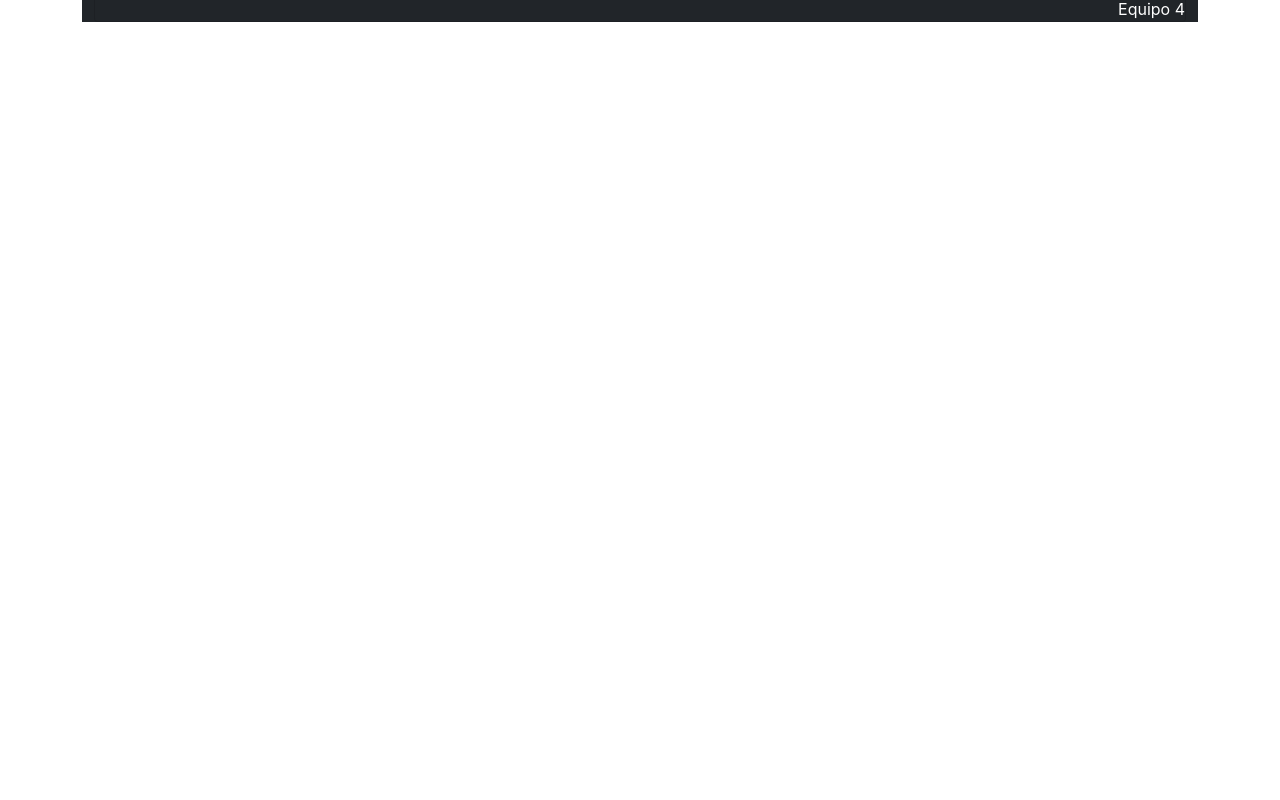
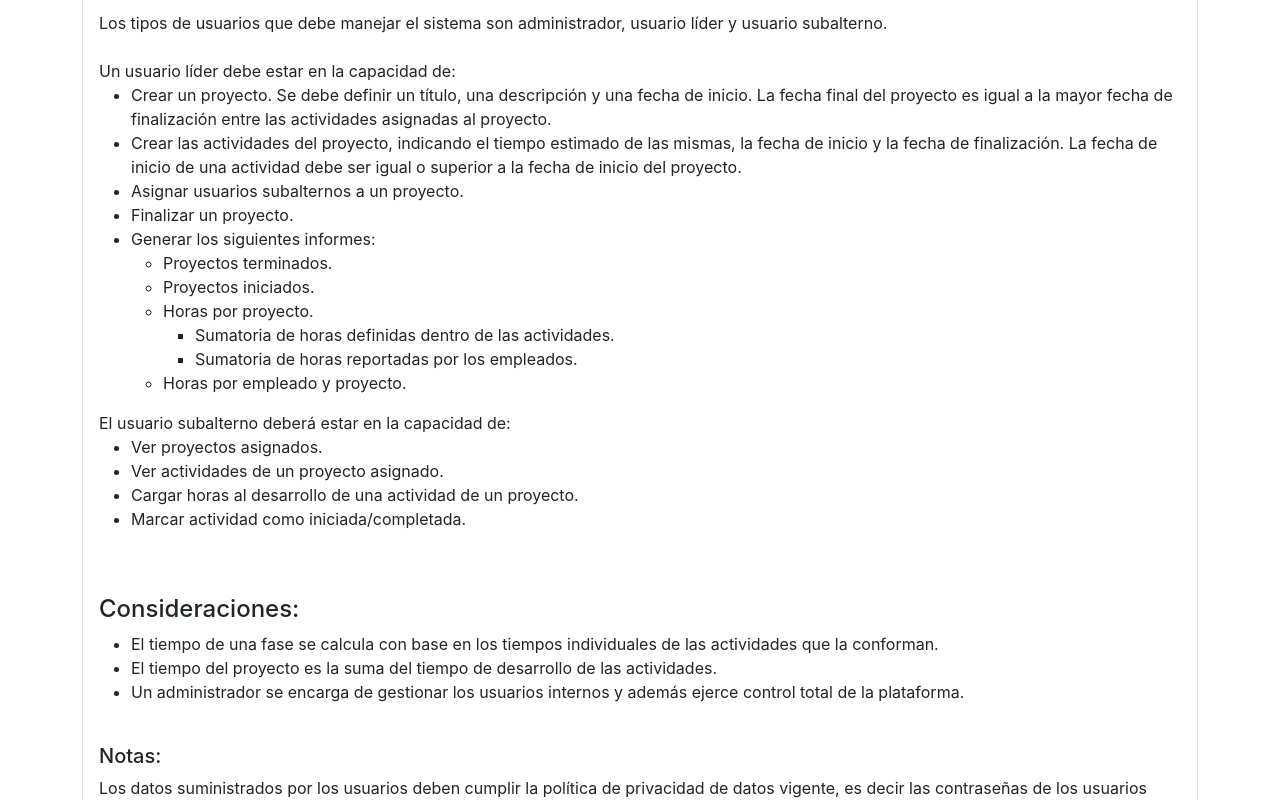
Before and after one commit to j1arm1/c4_react1, a React (Create React App) app: page / in a window 1280 px wide. Shown: the part 580-1380 px from the top of the page. Before the commit the page ends 800 px from the top, so only its background shows below. Built offline with nearby package versions, Linux system fonts and the light colour scheme.

Commit message:
add card to home

```diff
--- a/src/App.js
+++ b/src/App.js
@@ -1,6 +1,7 @@
 //import lorem from './img/lorem-ipsum.png';
 import NavBar from './components/NavBar';
 import Proyectlist from './components/Proyectlist';
+import ProyectlistCard from './components/Proyectlistitem';
 import Footer from './components/Footer';
 import './App.css';
 
@@ -9,6 +10,7 @@ function App() {
     <div>
       <NavBar/>
       <Proyectlist/>
+      <ProyectlistCard/>
       <Footer/>
 
 
--- a/src/components/Footer.js
+++ b/src/components/Footer.js
@@ -1,6 +1,5 @@
 function Footer() {
     return (
-        <div className="container">
             <footer className="bg-dark text-white mt-3">
                 <div className="container">
                     <div className="card bg-dark">
@@ -15,7 +14,6 @@ function Footer() {
                     </div>
                 </div>
             </footer >
-        </div>
 
     );
 }
--- a/src/components/NavBar.js
+++ b/src/components/NavBar.js
@@ -1,6 +1,6 @@
 function NavBar() {
     return (
-        <div className="container">
+
             <nav className="navbar navbar-expand-lg navbar-dark bg-dark">
                 <div className="container-fluid">
                     <button className="navbar-toggler" type="button" data-bs-toggle="collapse" data-bs-target="#navbarTogglerDemo03" aria-controls="navbarTogglerDemo03" aria-expanded="false" aria-label="Toggle navigation">
@@ -19,7 +19,7 @@ function NavBar() {
                     </div>
                 </div>
             </nav>
-        </div>
+
     );
 }
 export default NavBar;
--- a/src/components/Proyectlist.js
+++ b/src/components/Proyectlist.js
@@ -1,10 +1,9 @@
 import Proyeclistitem from "./Proyectlistitem";
-import mision from "./static/img/mision.png";
+import mision from "./static/img/mision3.jpg";
 import mision2 from "./static/img/mision2.png"
 import uninorte from "./static/img/uninorte.png"
 function Proyectlist() {
     return (
-        <div className="container">
         <div id="carouselExampleCaptions" class="carousel slide" data-bs-ride="carousel">
             <div class="carousel-indicators">
                 <button type="button" data-bs-target="#carouselExampleCaptions" data-bs-slide-to="0" class="active" aria-current="true" aria-label="Slide 1"></button>
@@ -42,7 +41,7 @@ function Proyectlist() {
                 <span class="visually-hidden">Next</span>
             </button>
         </div>
-        </div>
+
 
     );
 }
--- a/src/components/Proyectlistitem.js
+++ b/src/components/Proyectlistitem.js
@@ -1,20 +1,79 @@
 function Proyeclistitem() {
     return (
+        <div className="container">
+            <div className="card mb-4 mt-4 col-md-12">
+                <div className="card-body">
+                    <h2 className="card-title text-center">Reto Ciclo 4</h2>
+                    <p className="card-text text-justify">
+                        <br></br>Santa Monica Studio es una empresa de desarrollo, la cual no tiene de una forma organizada con la que realizar sus proyectos. Por lo que Santa Monica Studio lo contacta a usted y su equipo para tercerizar el desarrollo de una plataforma de gestión de proyectos, puesto que en el momento no disponen de los recursos humanos para realizar dicha plataforma. Se debe tener en cuenta que un empleado puede estar asignado a varios proyectos.
+                        <br></br>
+                        <br></br>
+                        Los tipos de usuarios que debe manejar el sistema son administrador, usuario líder y usuario subalterno.
+                        <br></br>
+                        <br></br>
+                        Un usuario líder debe estar en la capacidad de:
+                        <br></br>
+                        <ul>
+                        <li>Crear un proyecto. Se debe definir un título, una descripción y una fecha de inicio. La fecha final del proyecto es igual a la mayor fecha de finalización entre las actividades asignadas al proyecto.</li>
 
-            <div className="card mb-3">
-                <div className="row g-0 mt-4 mb-4">
-                    <div className="col-md-4">
+                        <li>Crear las actividades del proyecto, indicando el tiempo estimado de las mismas, la fecha de inicio y la fecha de finalización. La fecha de inicio de una actividad debe ser igual o superior a la fecha de inicio del proyecto. </li>
 
-                    </div>
-                    <div className="col-md-8">
-                        <div className="card-body">
-                            <h5 className="card-title">Card title</h5>
-                            <p className="card-text">This is a wider card with supporting text below as a natural lead-in to additional content. This content is a little bit longer.</p>
-                            <p className="card-text"><small className="text-muted">Last updated 3 mins ago</small></p>
-                        </div>
-                    </div>
+                        <li>Asignar usuarios subalternos a un proyecto.</li>
+                        <li>Finalizar un proyecto.</li>
+                        <li>Generar los siguientes informes:
+                            <ul>
+                                <li>Proyectos terminados.</li>
+                                <li>Proyectos iniciados.</li>
+
+                                <li>Horas por proyecto.</li>
+                                <ul>
+                                <li>Sumatoria de horas definidas dentro de las actividades.</li>
+
+                                <li>Sumatoria de horas reportadas por los empleados.</li>
+                                </ul>
+                                <li>Horas por empleado y proyecto.</li>
+                            </ul>
+                        </li>
+                        </ul>
+
+                        El usuario subalterno deberá estar en la capacidad de:
+                        <ul>
+                            <li>Ver proyectos asignados.</li>
+
+                            <li>Ver actividades de un proyecto asignado.</li>
+
+                            <li>Cargar horas al desarrollo de una actividad de un proyecto.</li>
+
+                            <li>Marcar actividad como iniciada/completada.</li>
+                        <br></br>
+                        </ul>
+                        <br></br>
+                        <h4>Consideraciones:</h4>
+                        <ul>
+                            <li>El tiempo de una fase se calcula con base en los tiempos individuales de las actividades que la conforman.</li>
+                            <li>El tiempo del proyecto es la suma del tiempo de desarrollo de las actividades.</li>
+                            <li>Un administrador se encarga de gestionar los usuarios internos y además ejerce control total de la plataforma.</li>
+                        </ul>
+
+                        <br></br>
+                        <h5>Notas: </h5>
+                        Los datos suministrados por los usuarios deben cumplir la política de privacidad de datos vigente, es decir las contraseñas de los usuarios deben almacenarse de forma cifrada y la conexión al servidor debe realizarse de forma segura.
+                        <br></br>
+                        La base de datos debe ser no relacional.
+                        <br></br>
+                        Se debe utilizar una arquitectura desacoplada, es decir, una API back end y un front end que consuma dicha API.
+                        <br></br>
+                        La API back end debe estar desarrollada en Express.js
+                        <br></br>
+                        El front end debe estar desarrollado en React.js
+                        <br></br>
+                        Se debe utilizar Bootstrap como librería CSS  para manejar los estilos de su aplicación.
+                        <br></br>
+                    </p>
+                    <p className="card-text"><small className="text-muted">Last updated 3 mins ago</small></p>
                 </div>
             </div>
+        </div>
 
     );
 
```
Also changed, not shown: src/components/static/img/mision3.jpg (added), 1 other file (tests, documents, lock files or other folders).
